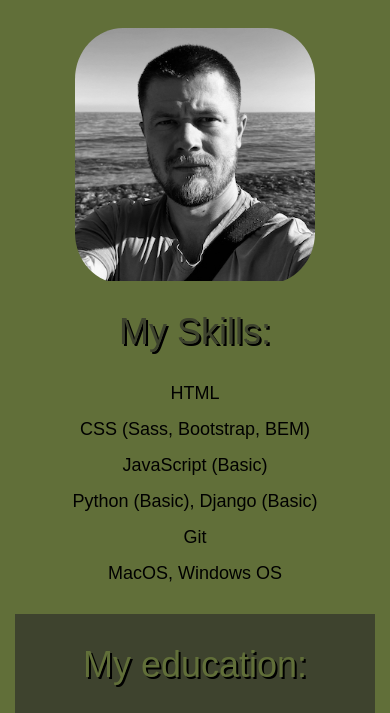
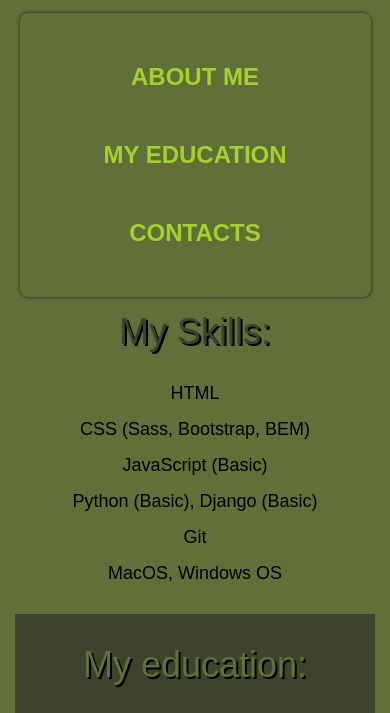
Before and after one commit to KonstantProg/rsschool-cv, a plain HTML site: page index.html in a window 390 px wide. Both pictures are taken after a click on the button 195 px from the left and 87 px from the top of the page. Shown: the part 102-815 px from the top of the page. Drawn offline with Linux system fonts and the light colour scheme.

Commit message:
fix: change mobile menu

```diff
--- a/index.html
+++ b/index.html
@@ -19,7 +19,7 @@
 				<nav class="nav">
 					<ul class="nav__list list-reset">
 						<li class="list__item"><a href="#about" class="nav__link active-link">About me</a></li>
-						<li class="list__item"><a href="#" class="nav__link">My education</a></li>
+						<li class="list__item"><a href="#education" class="nav__link">My education</a></li>
 						<li class="list__item"><a href="#contacts" class="nav__link">Contacts</a></li>
 					</ul>
                     <button class="burger__btn">
@@ -34,7 +34,7 @@
     <main>
 		<section class="hero">
 			<div class="container">
-				<div class="left-column">
+				<div class="left-column" id="education">
 					<h2 class="column__title">My Skills:</h2>
 					<ul class="column__list list-reset">
 						<li>HTML</li>
@@ -65,30 +65,24 @@
 		</section>
 		<section id="about" class="about">
 			<div class="container">
-
 				<h2>Some about me:</h2>
-				<p>A purposeful and promising web developer with a great desire to self improving.
+				<p>Hello, my name is <i>Akhremchuk Konstantin</i>. I am purposeful and promising web developer with a great desire to self improving.
 				My goal is to become a sought-after web developer, able to satisfy even the most sophisticated client.</p>
-
 				<h2>Experience:</h2>
 				<p>I have experience in developing websites on a free basis for ready design.</p>
-
 				<h2>Languages:</h2>
 				<ul class="list-reset about__languages">
 					<li>English - <b>B1</b></li>
 					<li>Chinese - <b>HSK3</b></li>
 					<li>Turkish - <b>A1</b></li>
 				</ul>
-
 				<div class="example">
-				<h2>Code example:</h2>
-
-				<pre>function multiply(a, b){
+				    <h2>Code example:</h2>
+				    <pre>function multiply(a, b){
 	return a * b&nbsp;}
-				</pre>
-
-			</div>
-			<div class="about__experience">My experience as <a href="https://konstantprog.github.io/rsschool-cv/cv">Link to my CV</a></div>
+				    </pre>
+			    </div>
+			<div class="about__experience">My experience as <a href="https://konstantprog.github.io/rsschool-cv/cv"><b>Link to my CV</b></a></div>
 			</div>
 		</section>
 		<section id="contacts" class="contacts">
@@ -110,5 +104,14 @@
 			<a href="https://rs.school/courses/javascript-ru"><img src="images/rs_school_js.svg" width="95" alt="RsSchool"></a>
 		</div>
 	</footer>
+    <script>
+        const burgerEl = document.querySelector('.burger__btn');
+        const menuEl = document.querySelector('.nav__list');
+        const navLink = document.querySelectorAll('.nav__link');
+
+        burgerEl.addEventListener('click', () => {
+            menuEl.classList.toggle('burger-active');
+        });
+    </script>
 </body>
 </html>
--- a/style.css
+++ b/style.css
@@ -83,6 +83,7 @@ pre {
 }
 
 .nav {
+    position: relative;
 	display: flex;
 	align-items: center;
 	justify-content: flex-end;
@@ -354,8 +355,8 @@ pre {
 
     .nav {
         justify-content: center;
+        padding: 0;
         background-color: var(--second);
-        padding: 0;
     }
 
     .hero .container {
@@ -424,11 +425,34 @@ pre {
     }
 
     .nav__list {
-        display: none;
+        position: absolute;
+        top: 40px;
+        z-index: 100;
+        flex-direction: column;
+        justify-content: flex-start;
+        gap: 50px;
+        width: 90%;
+        /* height: 100vh; */
+        padding-bottom: 50px;
+        padding-top: 50px;
+        background-color: var(--main);
+        font-size: 24px;
+        font-weight: 600;
+        text-shadow: 1px 1px 2px var(--main);
+        backdrop-filter: blur(3px);
+        border-radius: 8px;
+        box-shadow: 1px 1px 3px var(--second),
+                    -1px -1px 3px var(--second);
+        visibility: hidden;
+        transition: visibility 0.5s ease;
     }
 
     .burger__btn {
         display: flex;
     }
 
+    .burger-active {
+        visibility: visible;
+    }
+
 }
```
